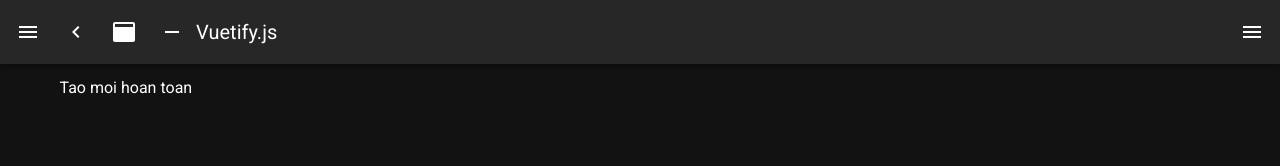
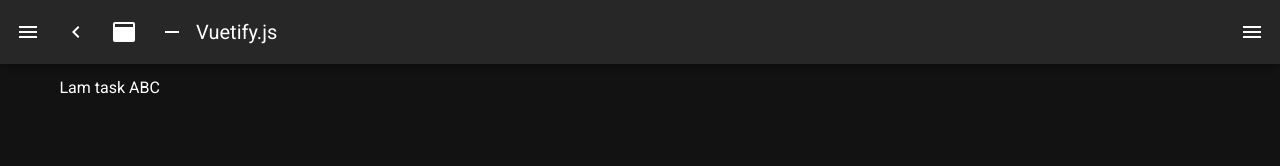
Before and after one commit to nguyenngocpfievk56/vnsocial, a Nuxt app: page / in a window 1280 px wide. Shown: the top 166 px of the page. Built offline with nearby package versions, Linux system fonts and the light colour scheme.

Commit message:
lam task abc

```diff
--- a/pages/index.vue
+++ b/pages/index.vue
@@ -1,5 +1,5 @@
 <template>
   <div>
-    Tao moi hoan toan
+    Lam task ABC
   </div>
 </template>
```
